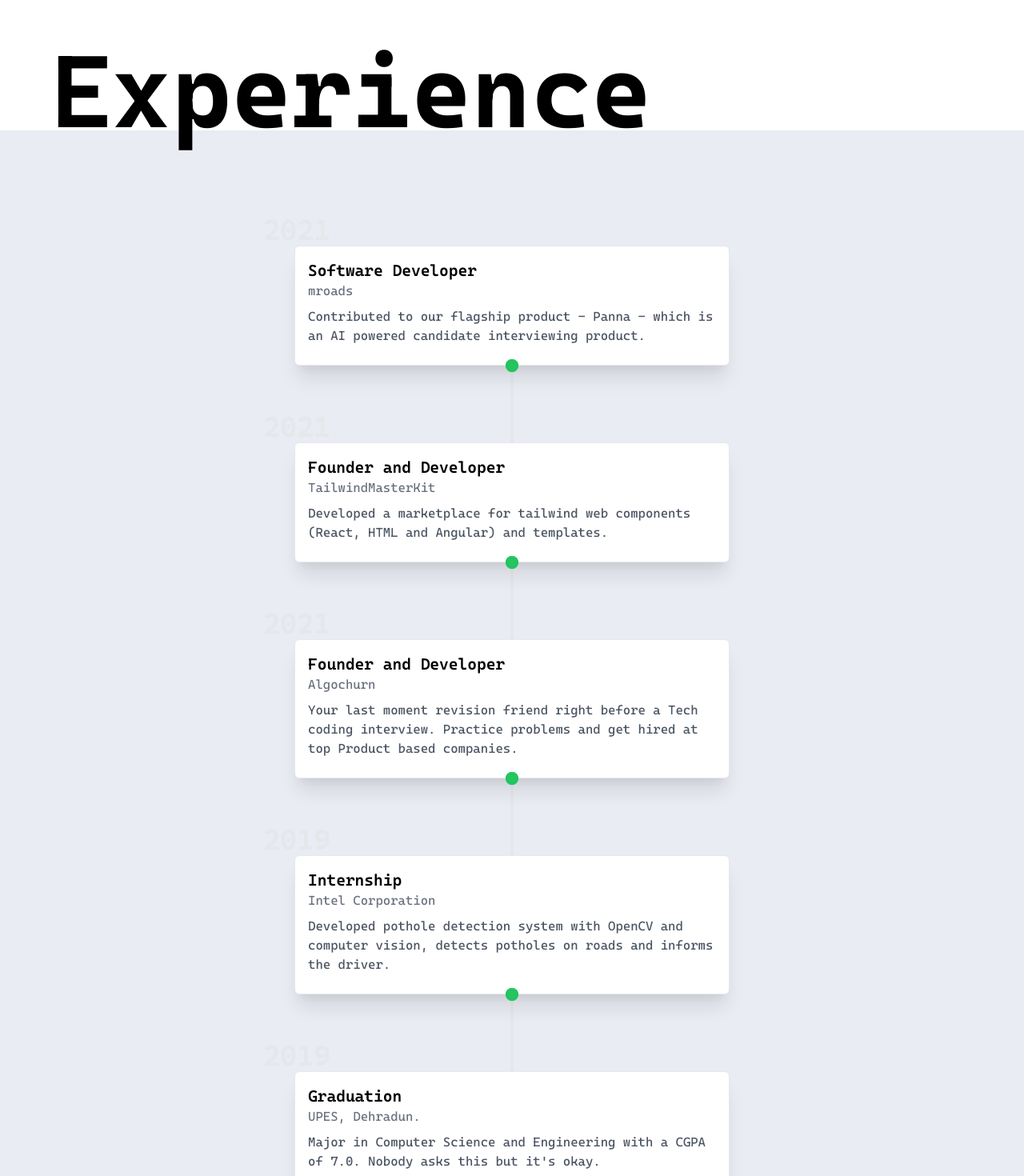
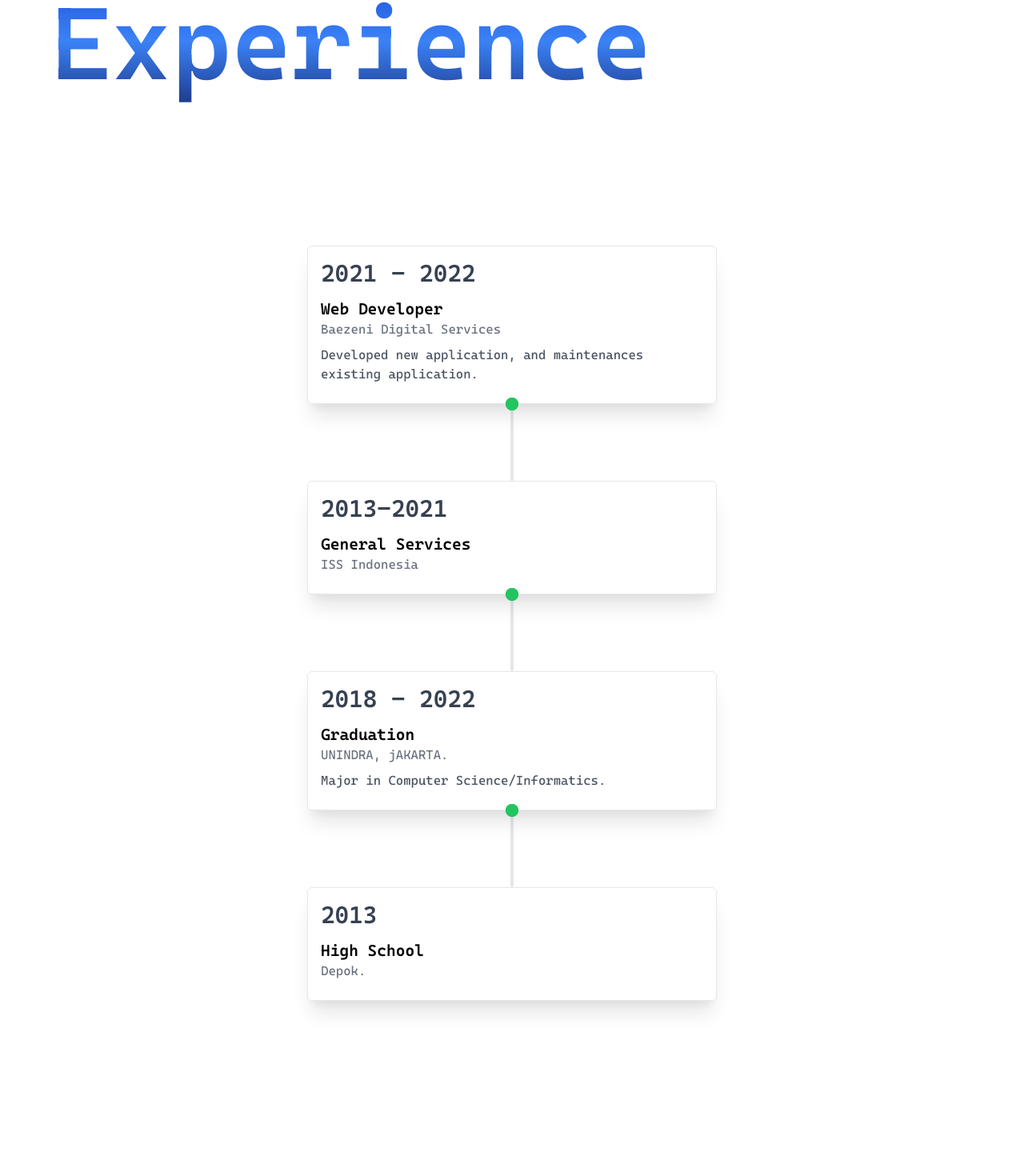
Before and after one commit to pay-bot/myportofolio, a Next.js app: page /experience in a window 1280 px wide. Shown: the part 153-1623 px from the top of the page at 80% size. After the commit the page ends 1548 px from the top, so only its background shows below. Built offline with nearby package versions, Linux system fonts and the light colour scheme; what tailwindcss-neumorphism, tailwindcss-truncate-multiline would draw is missing.

Commit message:
experience done

```diff
--- a/components/Experience.js
+++ b/components/Experience.js
@@ -3,14 +3,20 @@
 
 export default function Experience() {
   return (
-    <section className="bg-white dark:bg-gray-800">
-      <div className="max-w-6xl mx-auto h-48 bg-white dark:bg-gray-800">
-        <h1 className=" text-5xl md:text-9xl font-bold py-20 text-center md:text-left">
+    <section className="">
+      <div className="max-w-6xl mx-auto h-48">
+        <h1 className=" text-5xl md:text-9xl font-bold py-5 text-center md:text-left
+
+
+        pb-3 text-5xl font-semibold text-transparent capitalize bg-clip-text bg-gradient-to-b from-blue-700 via-blue-500 to-blue-900 dark:text-transparent dark:bg-clip-text dark:bg-gradient-to-t dark:from-blue-400 dark:via-blue-600 dark:to-blue-400
+        z-50
+
+        ">
           Experience
         </h1>
       </div>
-      <div className="w-full items-center flex mx-auto dark:bg-[#273658] bg-[#EAECF4] py-16">
-        <div className="grid grid-cols-1 dark:bg-gray-900 max-w-xl mx-auto pt-20">
+      <div className="w-full items-center flex mx-auto  py-16">
+        <div className="grid grid-cols-1 flex lg:flex-row flex-col-reverse dark:bg-gradient-to-t dark:from-gray-900 dark:via-gray-700 dark:to-gray-900 border-gray-600 dark:border-gray-600 bg-white dark:text-gray-100 mx-auto lg:mb-0 mb-5  px-4 max-w-xl mx-auto py-20">
           {/* Experience card */}
           {userData.experience.map((exp, idx) => (
             <>
@@ -40,8 +46,8 @@
 
 const ExperienceCard = ({ title, desc, year, company, companyLink }) => {
   return (
-    <div className="relative experience-card border p-4 rounded-md shadow-xl bg-white dark:bg-gray-800 z-10 mx-4">
-      <h1 className="absolute -top-10 md:-left-10 md:-top-10 text-4xl text-gray-200 font-bold dark:text-gray-800">
+    <div className="relative experience-card border p-4 rounded-md shadow-xl  z-10 mx-4">
+      <h1 className="pb-3 text-5xl font-semibold  capitalize md:text-3xl text-2xl capitalize hover:text-blue-600 dark:hover:text-blue-400 text-gray-700 dark:text-white">
         {year}
       </h1>
       <h1 className="font-semibold text-xl">{title}</h1>
--- a/constants/data.js
+++ b/constants/data.js
@@ -61,46 +61,37 @@
   },
   experience: [
     {
-      title: "Software Developer",
-      company: "mroads",
-      year: "2021",
-      companyLink: "https://mroads.com",
-      desc: "Contributed to our flagship product - Panna - which is an AI powered candidate interviewing product.",
+      title: "Web Developer",
+      company: "Baezeni Digital Services",
+      year: "2021 - 2022",
+      companyLink: "https://www.baezeni.com",
+      desc: "Developed new application, and maintenances existing application.",
     },
     {
-      title: "Founder and Developer",
-      company: "TailwindMasterKit",
-      year: "2021",
-      companyLink: "https://tailwindmasterkit.com",
-      desc: "Developed a marketplace for tailwind web components (React, HTML and Angular) and templates.",
+      title: "General Services",
+      company: "ISS Indonesia",
+      year: "2013-2021",
+      companyLink: "https://www.id.issworld.com/",
+      // desc: "Your last moment revision friend right before a Tech coding interview. Practice problems and get hired at top Product based companies.",
     },
-    {
-      title: "Founder and Developer",
-      company: "Algochurn",
-      year: "2021",
-      companyLink: "https://algochurn.com",
-      desc: "Your last moment revision friend right before a Tech coding interview. Practice problems and get hired at top Product based companies.",
-    },
-    {
-      title: "Internship",
-      company: "Intel Corporation",
-      year: "2019",
-      companyLink: "https://intel.com",
-      desc: "Developed pothole detection system with OpenCV and computer vision, detects potholes on roads and informs the driver.",
-    },
+    // {
+    //   title: "General Services",
+    //   company: "ISS Indonesia",
+    //   year: "2020-2021",
+    // },
     {
       title: "Graduation",
-      company: "UPES, Dehradun.",
-      year: "2019",
-      companyLink: "https://upes.co.in",
-      desc: "Major in Computer Science and Engineering with a CGPA of 7.0. Nobody asks this but it's okay.",
+      company: "UNINDRA, jAKARTA.",
+      year: "2018 - 2022",
+      // companyLink: "https://upes.co.in",
+      desc: "Major in Computer Science/Informatics.",
     },
     {
       title: "High School",
-      company: "Delhi Public School, Jaipur.",
-      year: "2015",
-      companyLink: "https://upes.co.in",
-      desc: "Subjects being PCM - I barely survived with 93.6% marks aggregate. Flex fridays, fellas.",
+      company: "Depok.",
+      year: "2013",
+      // companyLink: "https://upes.co.in",
+      desc: "",
     },
   ],
   resumeUrl:
```
